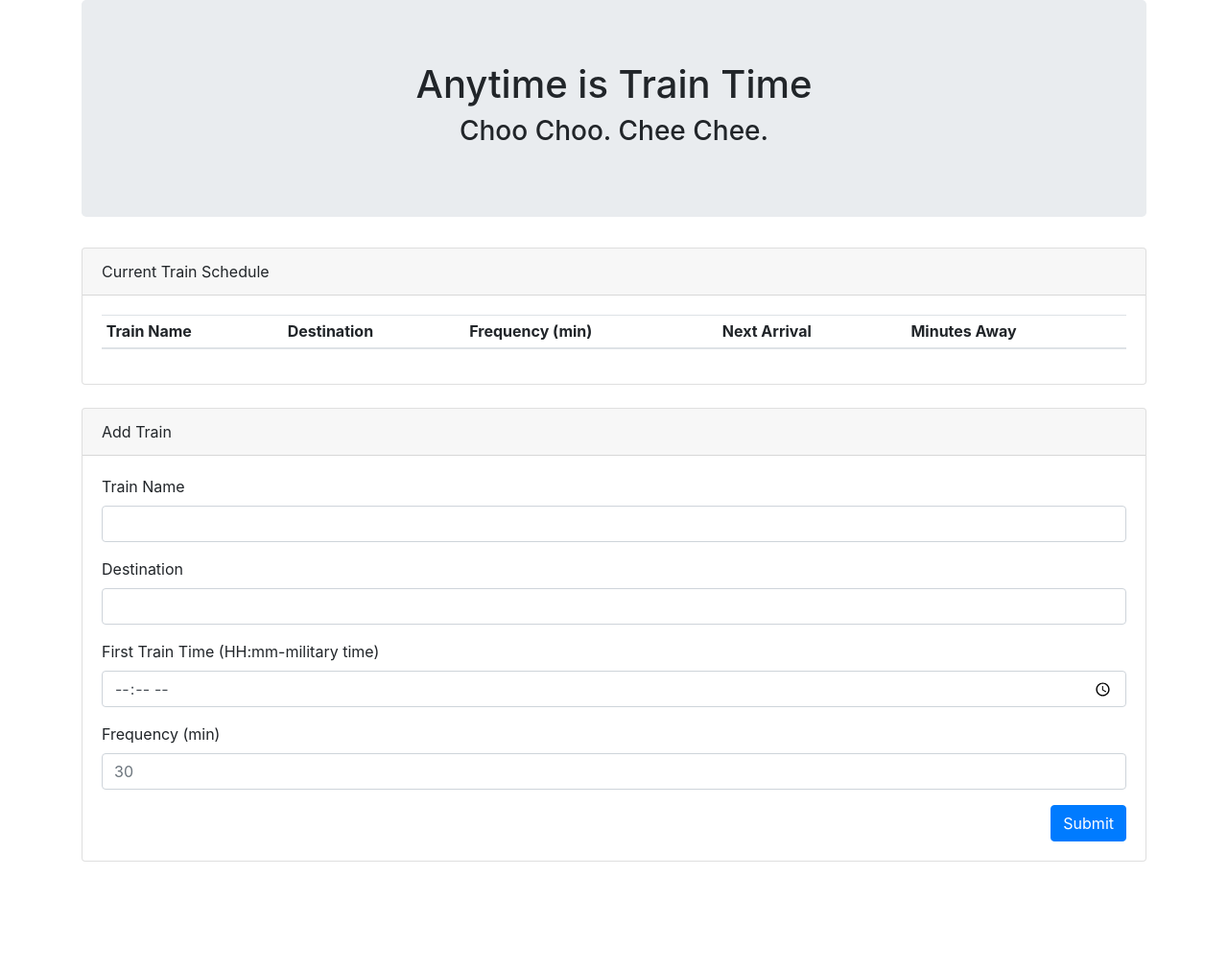
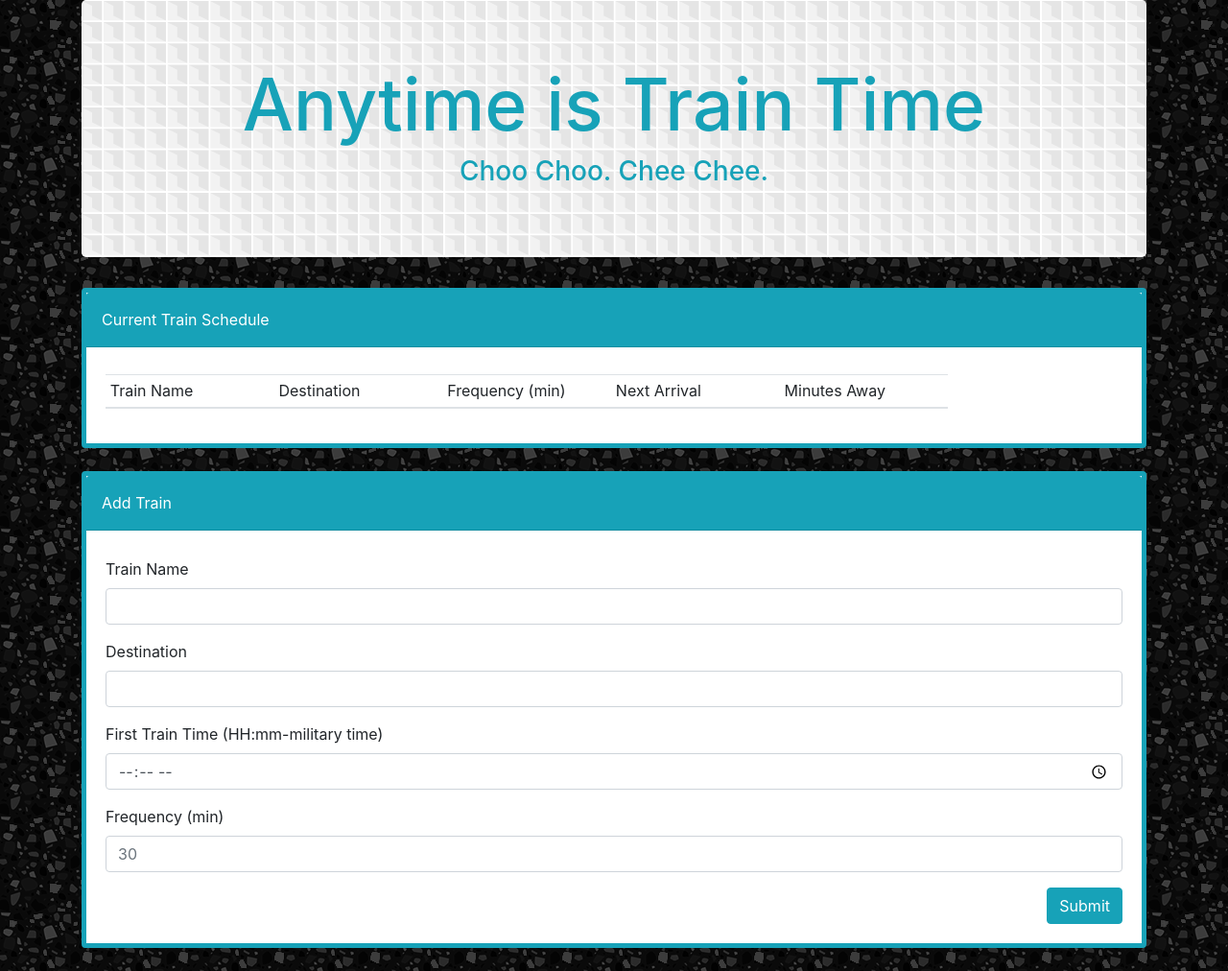
Before and after one commit to Btagra/Train-Scheduler, a plain HTML site: page index.html in a window 1280 px wide. Shown: the whole page at 96% size. Before the commit the page ends 922 px from the top, so only its background shows below. Drawn offline with nearby package versions, Linux system fonts and the light colour scheme; no server answers.

Commit message:
added new html file

```diff
--- /dev/null
+++ b/assets/css/reset.css
@@ -0,0 +1,147 @@
+/* http://meyerweb.com/eric/tools/css/reset/
+   v2.0 | 20110126
+   License: none (public domain)
+*/
+
+html,
+body,
+div,
+span,
+applet,
+object,
+iframe,
+h1,
+h2,
+h3,
+h4,
+h5,
+h6,
+p,
+blockquote,
+pre,
+a,
+abbr,
+acronym,
+address,
+big,
+cite,
+code,
+del,
+dfn,
+em,
+img,
+ins,
+kbd,
+q,
+s,
+samp,
+small,
+strike,
+strong,
+sub,
+sup,
+tt,
+var,
+b,
+u,
+i,
+center,
+dl,
+dt,
+dd,
+ol,
+ul,
+li,
+fieldset,
+form,
+label,
+legend,
+table,
+caption,
+tbody,
+tfoot,
+thead,
+tr,
+th,
+td,
+article,
+aside,
+canvas,
+details,
+embed,
+figure,
+figcaption,
+footer,
+header,
+hgroup,
+menu,
+nav,
+output,
+ruby,
+section,
+summary,
+time,
+mark,
+audio,
+video {
+
+  /* Box-model */
+  padding: 0;
+
+  /* Positioning */
+  margin: 0;
+  font: inherit;
+
+  /* Typography */
+  font-size: 100%;
+  vertical-align: baseline;
+
+  /* Visual */
+  border: 0;
+}
+
+/* HTML5 display-role reset for older browsers */
+article,
+aside,
+details,
+figcaption,
+figure,
+footer,
+header,
+hgroup,
+menu,
+nav,
+section {
+  display: block;
+}
+
+body {
+  line-height: 1;
+}
+
+ol,
+ul {
+  list-style: none;
+}
+
+blockquote,
+q {
+  quotes: none;
+}
+
+blockquote:before,
+blockquote:after,
+q:before,
+q:after {
+
+  /* Misc */
+  content: "";
+  content: none;
+}
+
+table {
+  border-spacing: 0;
+
+  /* Visual */
+  border-collapse: collapse;
+}
--- /dev/null
+++ b/assets/css/style.css
@@ -0,0 +1,22 @@
+body {
+    background: url("../images/dark-grey-terrazzo.png");
+}
+
+.jumbotron {
+    background: url("../images/skyscraper.png");
+    color: #17a2b8;
+}
+
+h1 {
+    font-size: 75px;
+}
+
+.brcolor{
+    border: 5px solid #17a2b8;
+}
+
+#train-table th,
+    td {
+      display: inline-block;
+      width: 16.575%;
+    }
--- a/assets/javascript/app.js
+++ b/assets/javascript/app.js
@@ -1,4 +1,4 @@
-// $(document).ready(function () {
+$(document).ready(function () {
     // Initialize Firebase
     var config = {
         apiKey: "AIzaSyBn6D2D5_SJ5lW67axyauuZt3-_zb2PqyI",
@@ -19,20 +19,11 @@ $("#add-train-btn").on("click", function (event) {
         var trainTime = $("#train-time-input").val().trim();
         var frequency = $("#frequency-input").val().trim();
 
-    // var firstTimeConverted = moment(firstTime, "HH:mm").subtract(1, "years");
-    // var currentTime = moment();
-    // var diffTime = moment().diff(moment(firstTimeConverted), "minutes");
-    // var tRemainder = diffTime % frequency;
-    // var tMinutesTillTrain = frequency - tRemainder;
-    // var nextTrain = moment().add(tMinutesTillTrain, "minutes");
-    // var nextArrival = moment(nextTrain).format("hh:mm A");
-
         var newTrain = {
             name: trainName,
             destination: destination,
             trainTime: trainTime,
             frequency: frequency
-        // nextArrival: nextArrival
         };
 
         database.ref().push(newTrain);
@@ -58,7 +49,7 @@ database.ref().on("child_added", function (childSnapshot) {
         var trainTime = childSnapshot.val().trainTime;
         var frequency = childSnapshot.val().frequency;
 
-    var firstTimeConverted = moment(firstTime, "HH:mm").subtract(1, "years");
+        var firstTimeConverted = moment(trainTime, "HH:mm").subtract(1, "years");
         var currentTime = moment();
         var diffTime = moment().diff(moment(firstTimeConverted), "minutes");
         var tRemainder = diffTime % frequency;
@@ -77,4 +68,4 @@ database.ref().on("child_added", function (childSnapshot) {
         $("#train-table > tbody").append(newRow);
     });
 
-// });
+});
--- a/index.html
+++ b/index.html
@@ -6,10 +6,9 @@
     <meta http-equiv="X-UA-Compatible" content="IE=edge">
     <title>Train Scheduler</title>
     <meta name="viewport" content="width=device-width, initial-scale=1">
-    <!-- <link rel="stylesheet" type="text/css" media="screen" href="main.css" /> -->
-
+    <link rel="stylesheet" type="text/css" media="screen" href="./assets/css/reset.css">
     <link rel="stylesheet" href="https://stackpath.bootstrapcdn.com/bootstrap/4.1.3/css/bootstrap.min.css">
-    <script src="https://cdnjs.cloudflare.com/ajax/libs/moment.js/2.22.2/moment.min.js"></script>
+    <link rel="stylesheet" type="text/css" media="screen" href="./assets/css/style.css" />
     <script src="https://www.gstatic.com/firebasejs/5.5.9/firebase.js"></script>
     <script src="https://cdn.jsdelivr.net/momentjs/2.12.0/moment.min.js"></script>
 </head>
@@ -25,8 +24,8 @@
         <div class="row">
 
             <div class="col-md-12">
-                <div class="card mb-4">
-                    <div class="card-header">Current Train Schedule</div>
+                <div class="card mb-4 brcolor">
+                    <div class="card-header p-3 mb-2 bg-info text-white">Current Train Schedule</div>
                     <div class="card-body">
                         <table class="table table-sm table-hover" id='train-table'>
                             <thead>
@@ -49,8 +48,8 @@
 
         <div class="row">
             <div class="col-md-12">
-                <div class="card mb-4">
-                    <div class="card-header">Add Train</div>
+                <div class="card mb-4 brcolor">
+                    <div class="card-header p-3 mb-2 bg-info text-white">Add Train</div>
                     <div class="card-body">
 
                         <form>
@@ -70,7 +69,7 @@
                                 <label for="frequency-input">Frequency (min)</label>
                                 <input class="form-control" id="frequency-input" placeholder="30" type="number">
                             </div>
-                            <button class="btn btn-primary float-right" id="add-train-btn">Submit</button>
+                            <button class="btn btn-info float-right" id="add-train-btn">Submit</button>
                         </form>
 
                     </div>
@@ -80,6 +79,8 @@
 
     </div>
 
+    <script src="https://code.jquery.com/jquery-3.3.1.min.js" integrity="sha256-FgpCb/KJQlLNfOu91ta32o/NMZxltwRo8QtmkMRdAu8="
+        crossorigin="anonymous"></script>
     <script src="./assets/javascript/app.js"></script>
 </body>
 
```
Also changed, not shown: assets/images/dark-grey-terrazzo.png (added), assets/images/skyscraper.png (added). Lines whose indentation alone changed are shown as unchanged.
